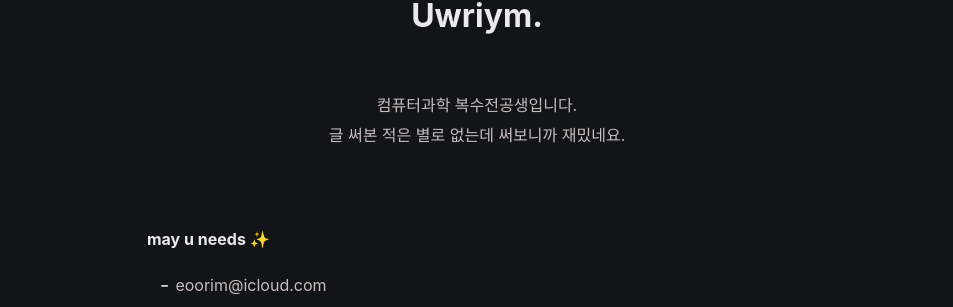
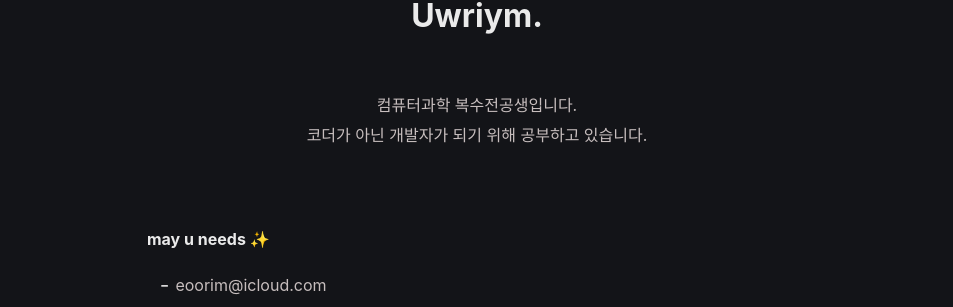
Before and after one commit to uwriym/uwriym.github.io, a Jekyll site: the page built from about.md, in a window 1280 px wide and 900 px high. Shown: the part 158-465 px from the top of the window, without its empty margins (163-1116 px from the left). Built offline with Jekyll 4.4.1, drawn with Linux system fonts in a browser that asks for light colours; some web fonts are replaced.

Commit message:
저자 소개 업데이트

```diff
--- a/about.md
+++ b/about.md
@@ -6,7 +6,7 @@ excerpt: Hello peeps, I'm student of computer science from Banyuwangi, living in
 comments: false
 ---
 
-<center>컴퓨터과학 복수전공생입니다.<br>글 써본 적은 별로 없는데 써보니까 재밌네요.</center>
+<center>컴퓨터과학 복수전공생입니다.<br>코더가 아닌 개발자가 되기 위해 공부하고 있습니다.</center>
 <br>
 
 **may u needs ✨**
```
